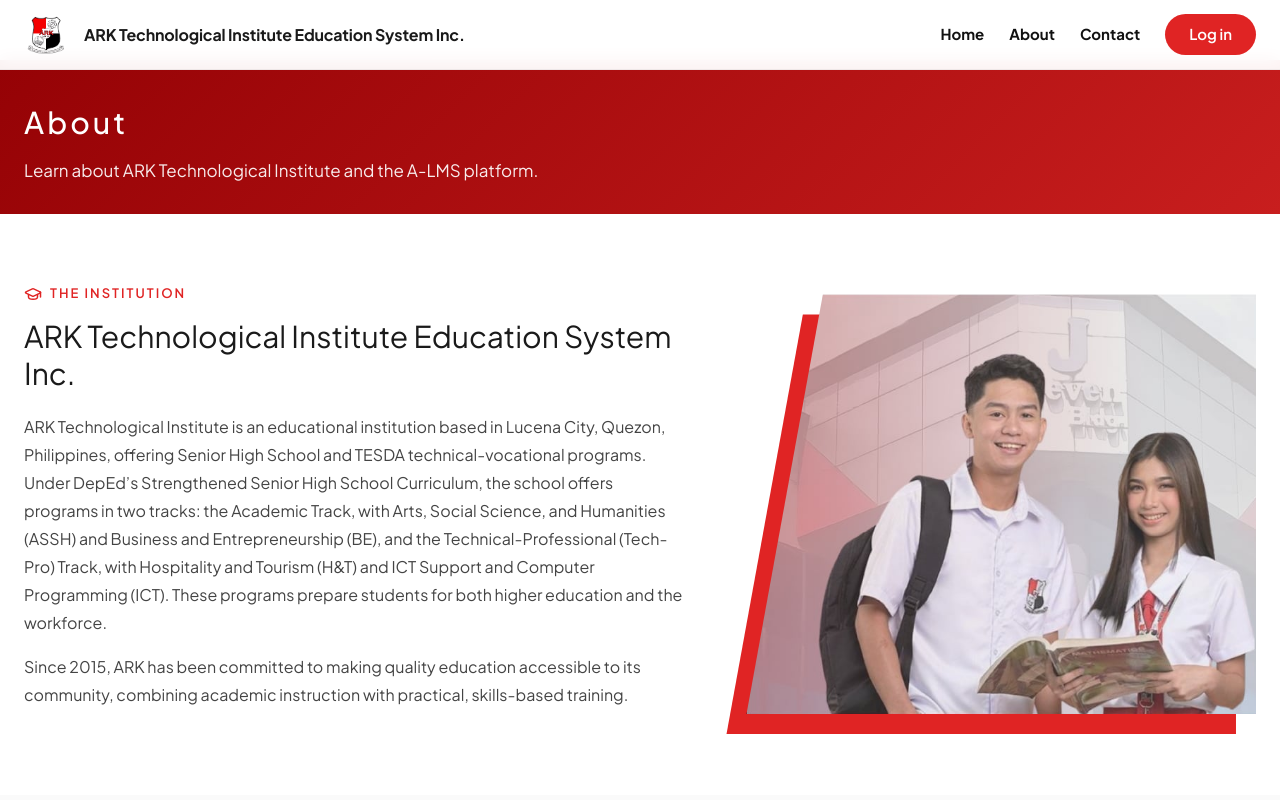
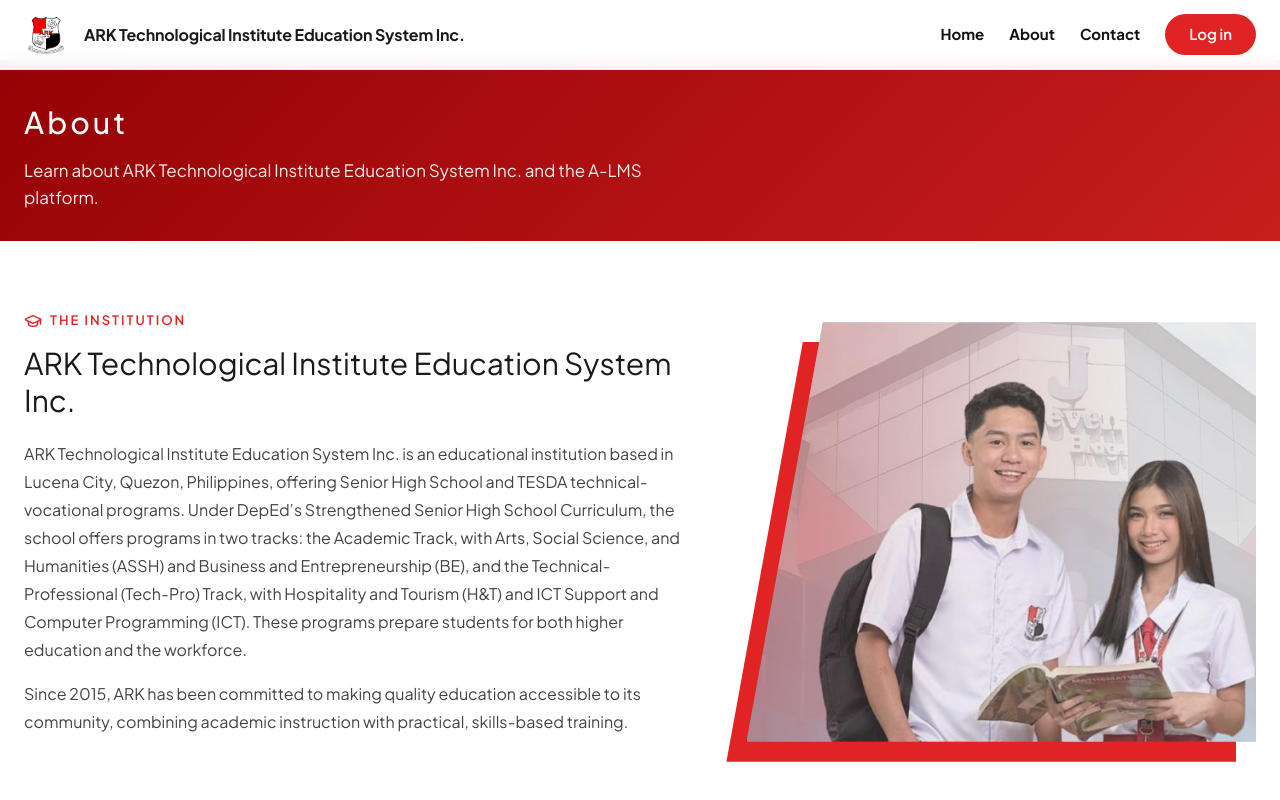
Before and after one commit to rescoberhennesy/arklms, a Next.js app: page /about in a window 1280 px wide. Shown: the top 800 px of the page. Built offline with nearby package versions, Linux system fonts and the light colour scheme.

Commit message:
Use full school name

```diff
--- a/src/app/about/page.tsx
+++ b/src/app/about/page.tsx
@@ -12,7 +12,7 @@
         <section className="about-hero">
           <div className="about-hero-inner">
             <h1>About</h1>
-            <p>Learn about ARK Technological Institute and the A-LMS platform.</p>
+            <p>Learn about ARK Technological Institute Education System Inc. and the A-LMS platform.</p>
           </div>
         </section>
 
@@ -26,7 +26,7 @@
               </div>
               <h2>ARK Technological Institute Education System Inc.</h2>
               <p>
-                ARK Technological Institute is an educational institution based in Lucena City, Quezon, Philippines, offering Senior High School and TESDA technical-vocational programs.
+                ARK Technological Institute Education System Inc. is an educational institution based in Lucena City, Quezon, Philippines, offering Senior High School and TESDA technical-vocational programs.
                 Under DepEd’s Strengthened Senior High School Curriculum, the school offers programs in two tracks: the Academic Track, with Arts, Social Science, and Humanities (ASSH)
                 and Business and Entrepreneurship (BE), and the Technical-Professional (Tech-Pro) Track, with Hospitality and Tourism (H&T)
                 and ICT Support and Computer Programming (ICT). These programs prepare students for both higher education and the workforce.
@@ -42,7 +42,7 @@
               <div className="about-institution-photo-accent" />
               <img
                 src="/lastt.jpg"
-                alt="ARK Technological Institute"
+                alt="ARK Technological Institute Education System Inc."
                 className="about-institution-photo"
               />
             </div>
--- a/src/app/contact/page.tsx
+++ b/src/app/contact/page.tsx
@@ -13,7 +13,7 @@
           <div className="contact-hero-inner">
             <h1>Contact</h1>
             <p>
-              Get in touch with ARK Technological Institute. We're most
+              Get in touch with ARK Technological Institute Education System Inc.. We're most
               responsive on Facebook.
             </p>
           </div>
@@ -44,7 +44,7 @@
 </div>
                 <h3>Main Facebook Page</h3>
                 <p>
-                  Follow ARK Technological Institute for announcements, events,
+                  Follow ARK Technological Institute Education System Inc. for announcements, events,
                   and enrollment updates.
                 </p>
                 <span className="contact-card-link">
--- a/src/app/layout.tsx
+++ b/src/app/layout.tsx
@@ -13,14 +13,14 @@
 export const metadata: Metadata = {
   metadataBase: new URL('https://arklms.institute'),
   title: {
-    default: 'ARK LMS | ARK Technological Institute',
+    default: 'ARK LMS | ARK Technological Institute Education System Inc.',
     template: '%s | ARK LMS',
   },
   description:
     'The official Learning Management System of ARK Technological Institute Education System Inc. Access your classes, lessons, activities, quizzes, and grades in one place.',
   applicationName: 'ARK LMS',
   openGraph: {
-    title: 'ARK LMS | ARK Technological Institute',
+    title: 'ARK LMS | ARK Technological Institute Education System Inc.',
     description:
       'Access your classes, lessons, activities, quizzes, and grades in one place.',
     url: 'https://arklms.institute',
```
